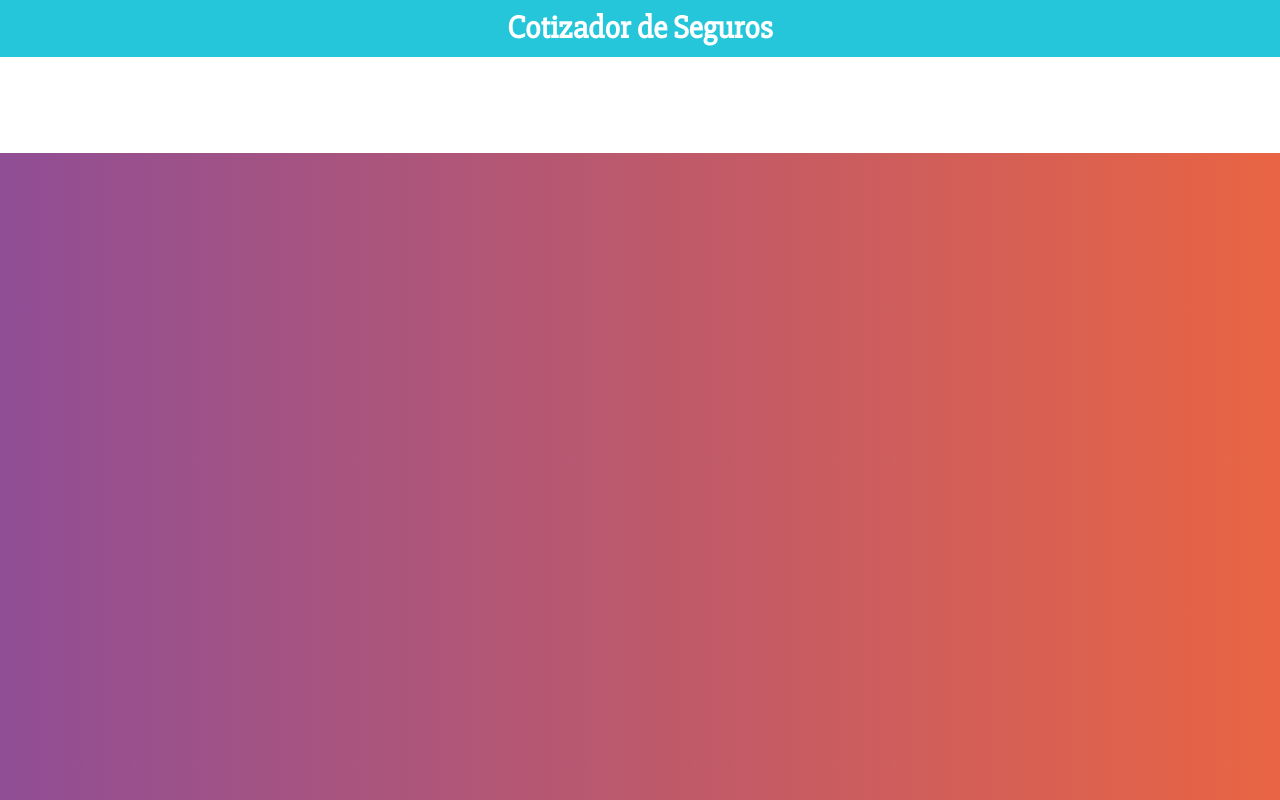
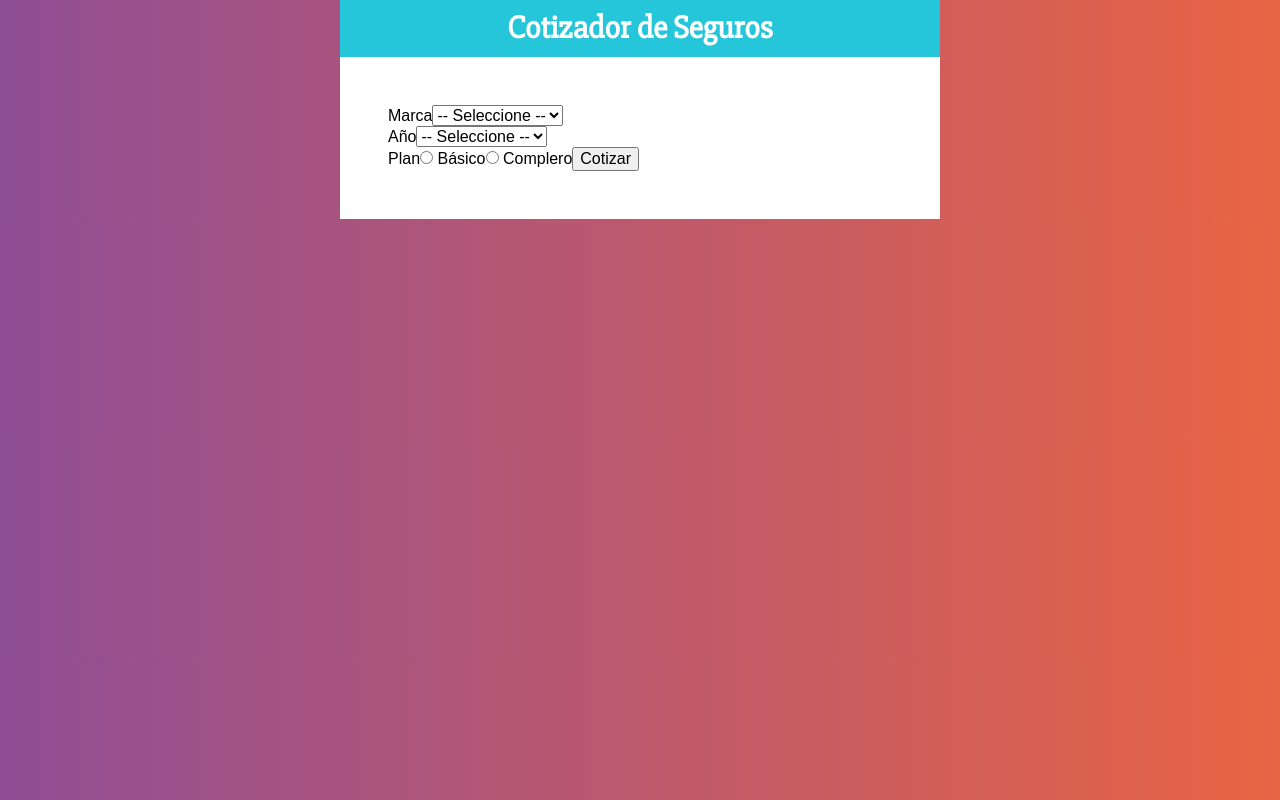
Before and after one commit to AlexanderAyra/Cotizador-de-Seguros, a React (Create React App) app: page / in a window 1280 px wide. Built offline with nearby package versions, Linux system fonts and the light colour scheme.

Commit message:
Creando el Formulario

```diff
--- a/src/App.js
+++ b/src/App.js
@@ -1,9 +1,10 @@
 import React from 'react'
 import Header from './components/Header'
+import Formulario from './components/Formulario'
 import styled from '@emotion/styled'
 
 const Contenedor = styled.div`
-	min-width: 600px;
+	max-width: 600px;
 	margin: 0 auto;
 `
 
@@ -16,7 +17,9 @@
 	return (
 		<Contenedor className='App'>
 			<Header titulo='Cotizador de Seguros' />
-			<ContenedorFormulario></ContenedorFormulario>
+			<ContenedorFormulario>
+				<Formulario />
+			</ContenedorFormulario>
 		</Contenedor>
 	)
 }
--- /dev/null
+++ b/src/components/Formulario.jsx
@@ -0,0 +1,43 @@
+import React from 'react'
+
+const Formulario = () => {
+	return (
+		<form>
+			<div>
+				<label>Marca</label>
+				<select>
+					<option value=''>-- Seleccione --</option>
+					<option value='americano'>Americano</option>
+					<option value='europeo'>Europeo</option>
+					<option value='asiatico'>Asiatico</option>
+				</select>
+			</div>
+
+			<div>
+				<label>Año</label>
+				<select>
+					<option value=''>-- Seleccione --</option>
+					<option value='2021'>2021</option>
+					<option value='2020'>2020</option>
+					<option value='2019'>2019</option>
+					<option value='2018'>2018</option>
+					<option value='2017'>2017</option>
+					<option value='2016'>2016</option>
+					<option value='2015'>2015</option>
+					<option value='2014'>2014</option>
+					<option value='2013'>2013</option>
+					<option value='2012'>2012</option>
+				</select>
+			</div>
+
+			<div>
+				<label>Plan</label>
+				<input type='radio' name='plan' value='basico' /> Básico
+				<input type='radio' name='plan' value='completo' /> Complero
+				<button type='button'>Cotizar</button>
+			</div>
+		</form>
+	)
+}
+
+export default Formulario
```
